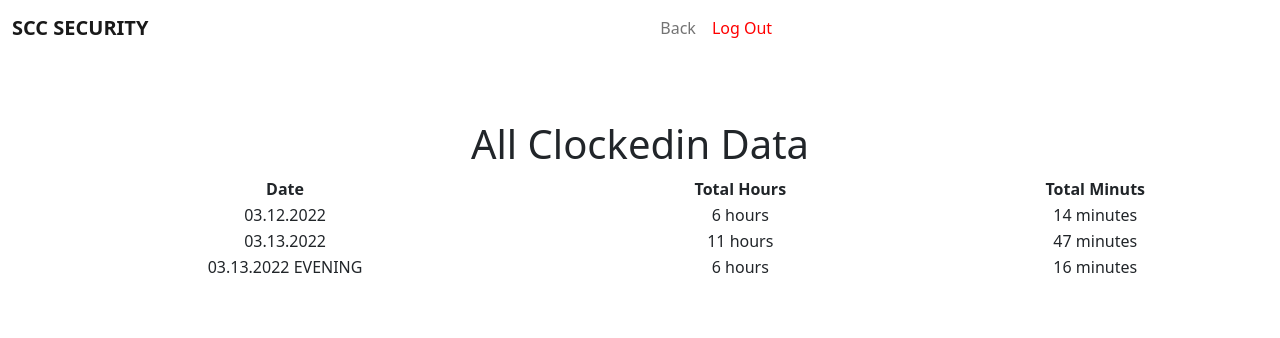
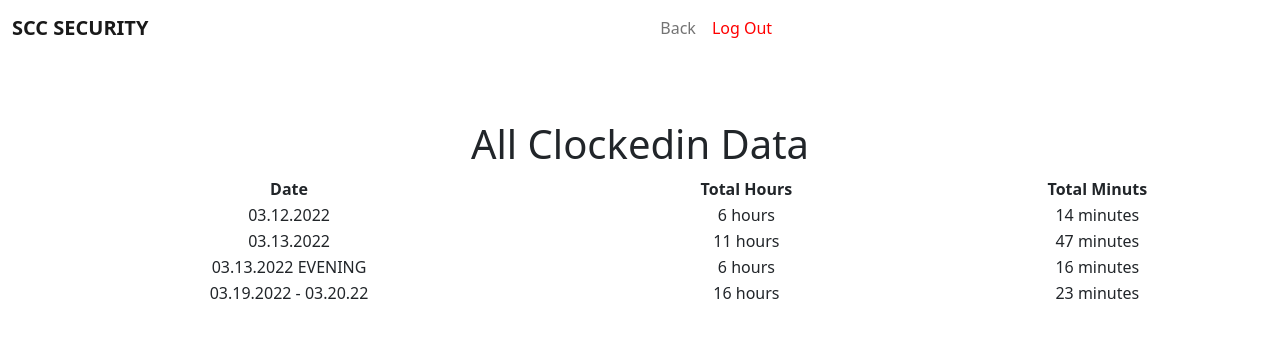
Before and after one commit to maximas033/sccsecurity, a plain HTML site: page allData.html in a window 1280 px wide. Drawn offline with nearby package versions, Linux system fonts and the light colour scheme; no server answers.

Commit message:
Add files via upload

```diff
--- a/allData.html
+++ b/allData.html
@@ -61,6 +61,11 @@
                 <td>6 hours</td> <!-- TOTAL HOURS-->
                 <td>16 minutes</td> <!-- TOTAL Minutes-->
             </tr>
+            <tr style="font-weight: lighter;">
+                <td>03.19.2022 - 03.20.22</td>
+                <td> 16 hours</td> <!-- TOTAL HOURS-->
+                <td> 23 minutes</td> <!-- TOTAL Minutes-->
+            </tr>
     </section>
 
 
```
